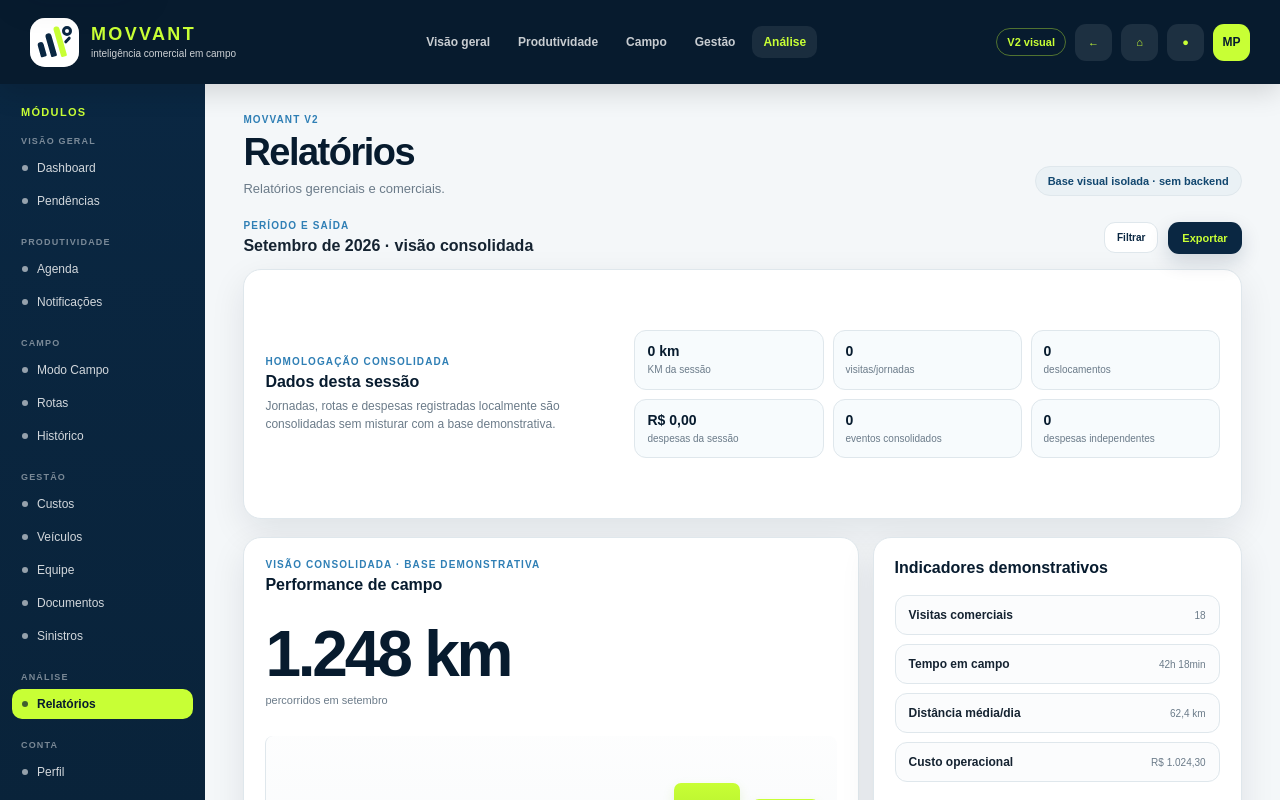
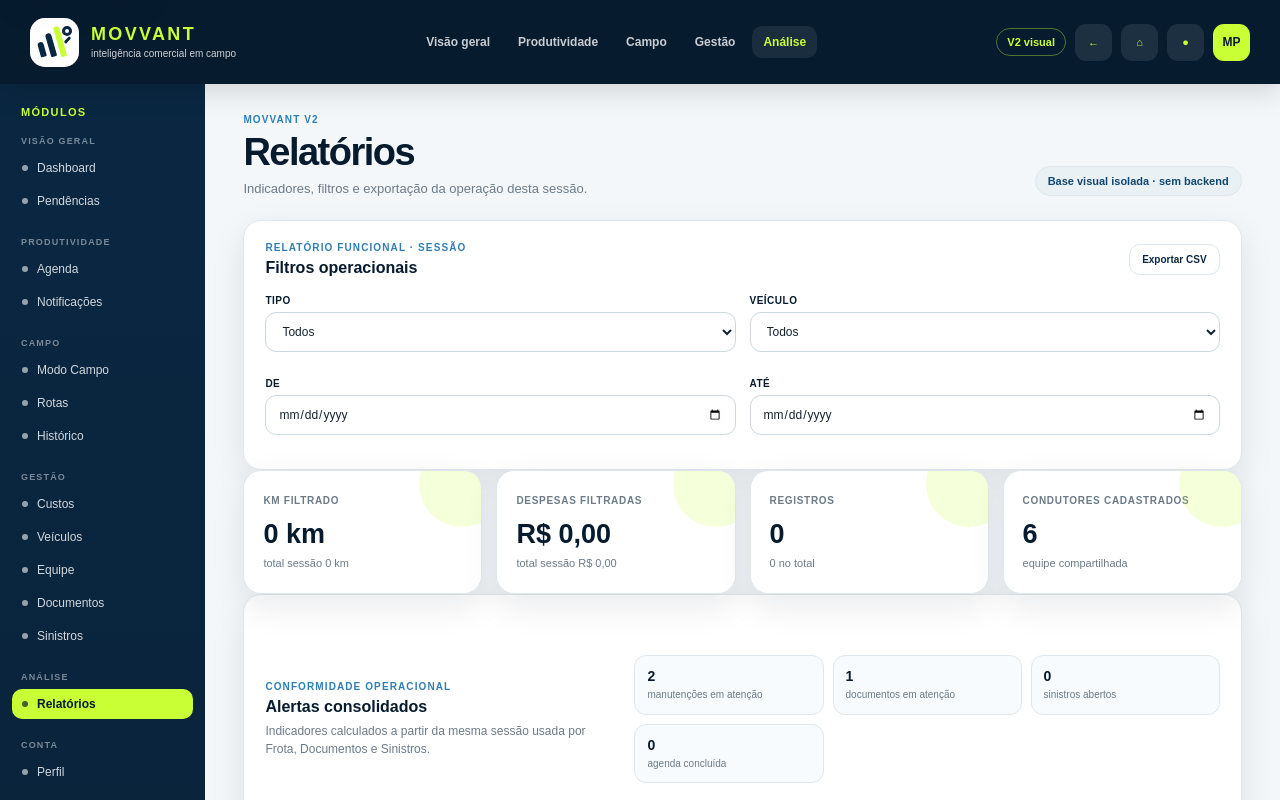
Before and after one commit to Manopanassolo/controle-facil-km, a Next.js app in the folder movvant-v2/: page /relatorios in a window 1280 px wide. Shown: the top 800 px of the page. Built offline with nearby package versions, Linux system fonts and the light colour scheme.

Commit message:
Use functional session reports

```diff
--- a/movvant-v2/src/app/relatorios/page.tsx
+++ b/movvant-v2/src/app/relatorios/page.tsx
@@ -1,6 +1,6 @@
-import { ModuleHeader, ReportsModule } from '@/components/CoreModules';
-import { ReportsControls } from '@/components/ReportsControls';
+import { ModuleHeader } from '@/components/CoreModules';
+import { ReportsSessionModule } from '@/components/ReportsSessionModule';
 
 export default function ReportsPage() {
-  return <><ModuleHeader title="Relatórios" description="Relatórios gerenciais e comerciais." /><ReportsControls /><ReportsModule /></>;
+  return <><ModuleHeader title="Relatórios" description="Indicadores, filtros e exportação da operação desta sessão." /><ReportsSessionModule /></>;
 }
```
